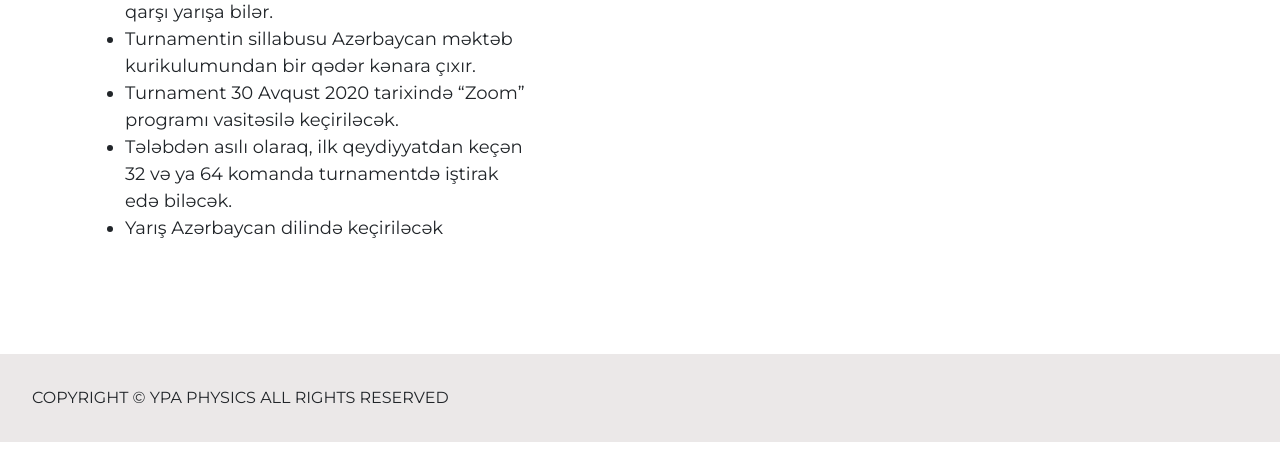
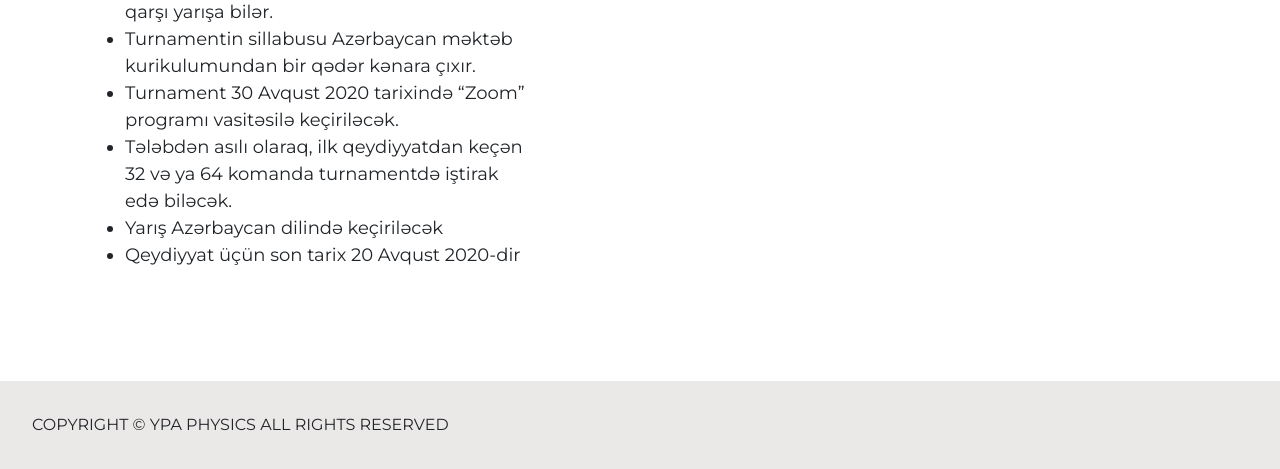
Before and after one commit to sidudaav/YPA-AZE, a Django app: page / in a window 1280 px wide. Shown: the part 840-1309 px from the top of the page. Before the commit the page ends 1282 px from the top, so only its background shows below. Run offline with Django 3.2, Linux system fonts and the light colour scheme; some libraries are stand-ins or nearby versions.

Commit message:
added deadline for registration in info

```diff
--- a/ypa_aze_app/templates/home.html
+++ b/ypa_aze_app/templates/home.html
@@ -40,6 +40,7 @@
                 <li>Turnament 30 Avqust 2020 tarixində “Zoom” programı vasitəsilə keçiriləcək.</li>
                 <li>Tələbdən asılı olaraq, ilk qeydiyyatdan keçən 32 və ya 64 komanda turnamentdə iştirak edə biləcək.</li>
                 <li>Yarış Azərbaycan dilində keçiriləcək</li>
+                <li>Qeydiyyat üçün son tarix 20 Avqust 2020-dir</li>
             </ul>
         </div>
         <div class="col-md-2"></div>
```
